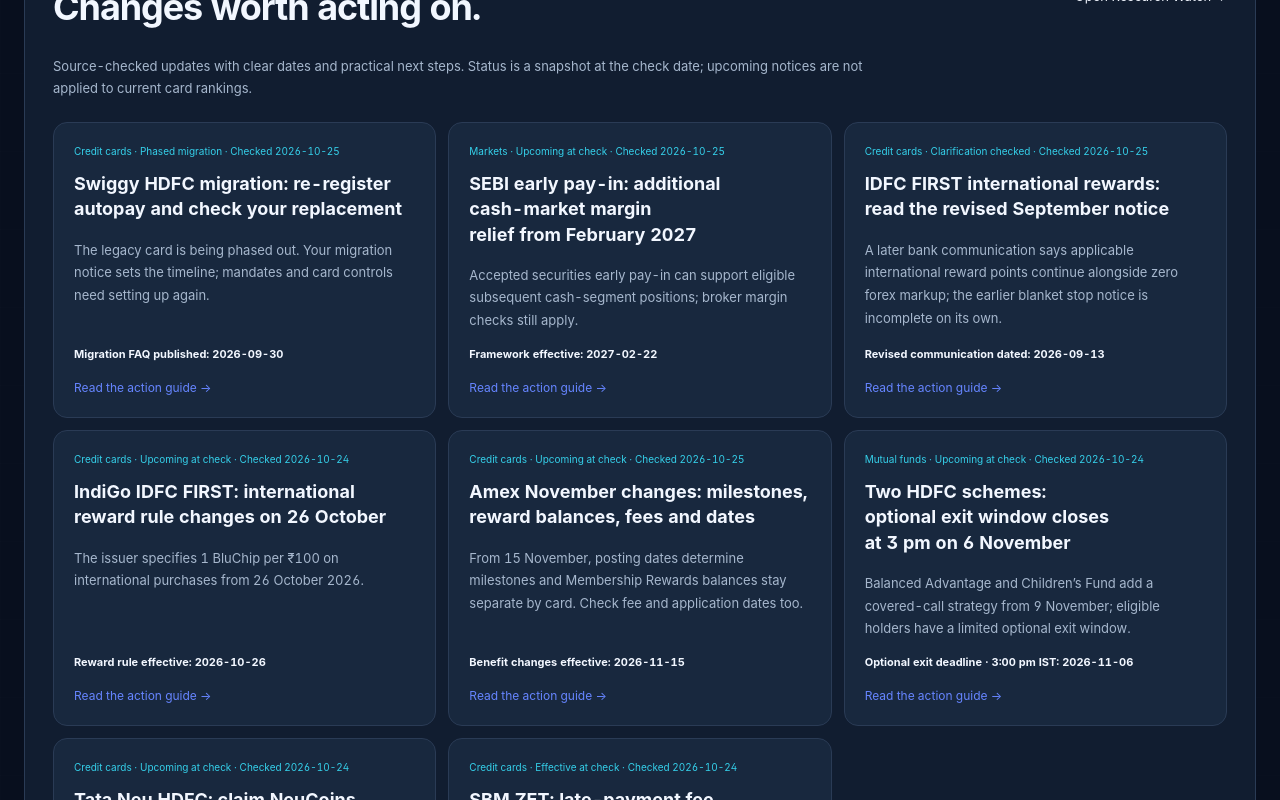
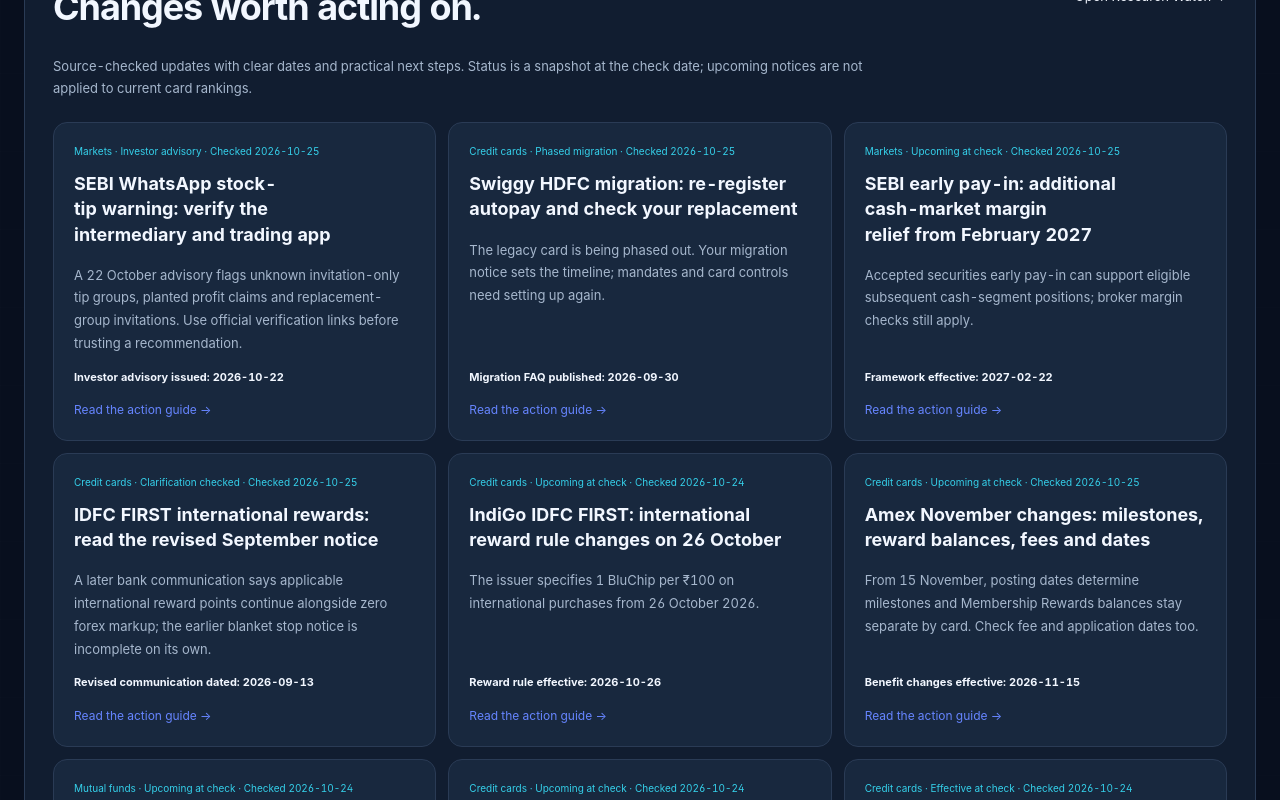
Before and after one commit to aqdas1820/credonomics-site, a Next.js app: page / in a window 1280 px wide. Shown: the part 2180-2980 px from the top of the page. Built offline with nearby package versions, Linux system fonts and the light colour scheme; no server answers.

Commit message:
Publish source-verified SEBI WhatsApp stock-tip warning checklist

```diff
--- a/app/data/research-watch.ts
+++ b/app/data/research-watch.ts
@@ -4,13 +4,25 @@
   checkedAt: string; eventDate: string; dateLabel: string; source: string; sourceLabel: string
   sourceLocation: string; audience: string; facts: string[]; actions: string[]; limits: string
   publishedAt?: string; updateNote?: string
-  announcementDate?: string; statusLabel?: 'Clarification checked' | 'Phased migration'
+  announcementDate?: string; statusLabel?: 'Clarification checked' | 'Phased migration' | 'Investor advisory'
   additionalSources?: { url: string; label: string }[]
   cardIds?: string[]
 }
 
 /** Editorial snapshots. Future notices do not change the ranking engine before their effective dates. */
 export const researchWatch: WatchItem[] = [
+  {
+    slug: 'sebi-whatsapp-stock-tips-verification-checklist',
+    title: 'SEBI WhatsApp stock-tip warning: verify the intermediary and trading app',
+    summary: 'A 22 October advisory flags unknown invitation-only tip groups, planted profit claims and replacement-group invitations. Use official verification links before trusting a recommendation.',
+    category: 'Markets', checkedAt: '2026-10-25', announcementDate: '2026-10-22', eventDate: '2026-10-22', dateLabel: 'Investor advisory issued', statusLabel: 'Investor advisory',
+    source: 'https://www.sebi.gov.in/sebi_data/attachdocs/oct-2026/1792675550417.pdf', sourceLabel: 'SEBI Press Release 65/2026', sourceLocation: '22 October 2026; warning on page 1 and investor precautions on page 2',
+    additionalSources: [{ url: 'https://www.sebi.gov.in/media-and-notifications/press-releases/oct-2026/caution-to-investors-against-stock-tips-offered-through-invitation-only-whatsapp-groups_105389.html', label: 'SEBI press-release page and publication date' }, { url: 'https://www.sebi.gov.in/intermediaries.html', label: 'SEBI: verify intermediary registration' }, { url: 'https://investor.sebi.gov.in/Investor-support.html', label: 'SEBI Investor Support: authorised trading-app and broker social-handle directories' }],
+    audience: 'Investors receiving stock tips through private messaging groups.',
+    facts: ['SEBI warns about unregistered operators posing as experts in invitation-only WhatsApp groups, sometimes using overseas numbers and free-education claims.', 'Profit testimonials and praise may be planted. Invitations to a replacement group after an earlier group is banned are another red flag.'],
+    actions: ['Avoid unknown tip groups; do not act on their calls or follow replacement-group invitations.', 'Do not fund group-promoted apps or share holdings and trading-account details with their operators.', 'Independently open SEBI’s registration directory and its authorised-app links below. Match the entity and app using official records rather than a group message.'],
+    limits: 'This is an investor advisory, not a new trading restriction or a finding against every WhatsApp group. Registration checks do not guarantee returns or authenticate a person impersonating a registered firm. No refund entitlement is inferred.',
+  },
   {
     slug: 'swiggy-hdfc-migration-autopay-checklist',
     title: 'Swiggy HDFC migration: re-register autopay and check your replacement',
@@ -106,7 +118,7 @@
   },
 ]
 
-export function watchStatus(item: WatchItem): 'Upcoming at check' | 'Effective at check' | 'Clarification checked' | 'Phased migration' {
+export function watchStatus(item: WatchItem): 'Upcoming at check' | 'Effective at check' | 'Clarification checked' | 'Phased migration' | 'Investor advisory' {
   if (item.statusLabel) return item.statusLabel
   return item.eventDate > item.checkedAt ? 'Upcoming at check' : 'Effective at check'
 }
--- a/app/data/search-index.generated.ts
+++ b/app/data/search-index.generated.ts
@@ -152,6 +152,17 @@
     "source": "Official issuer / fund notice",
     "updated": "2026-10-25",
     "keywords": "SEBI early pay-in: additional cash-market margin relief from February 2027 sebi-early-pay-in-margin-waiver-february-2027 Research",
+    "priority": 92
+  },
+  {
+    "id": "watch:sebi-whatsapp-stock-tips-verification-checklist",
+    "title": "SEBI WhatsApp stock-tip warning: verify the intermediary and trading app",
+    "description": "A 22 October advisory flags unknown invitation-only tip groups, planted profit claims and replacement-group invitations. Use official verification links before trusting a recommendation.",
+    "href": "/research/watch/sebi-whatsapp-stock-tips-verification-checklist",
+    "category": "Research",
+    "source": "Official issuer / fund notice",
+    "updated": "2026-10-25",
+    "keywords": "SEBI WhatsApp stock-tip warning: verify the intermediary and trading app sebi-whatsapp-stock-tips-verification-checklist Research",
     "priority": 92
   },
   {
```
Also changed, not shown: 1 other file (tests, documents, lock files or other folders).
